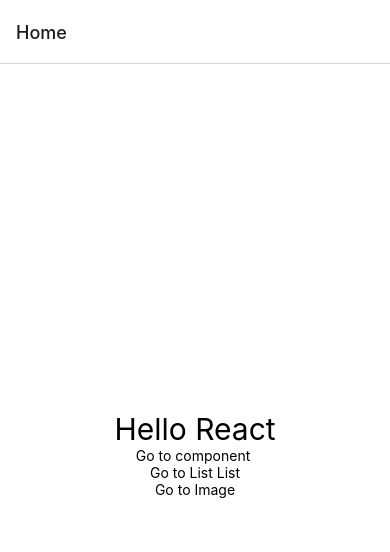
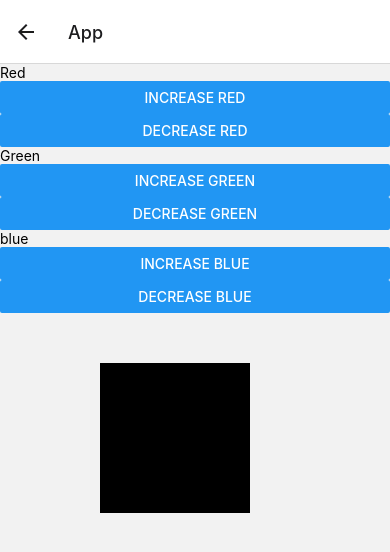
Before and after one commit to anirbanbarman/Learn-React-Native, a React Native app: screen /Square in a window 390 px wide. Shown: the top 552 px of the page. Built offline with nearby package versions, Linux system fonts and the light colour scheme.

Commit message:
with out reducer

```diff
--- a/App.js
+++ b/App.js
@@ -7,6 +7,9 @@
 import ComponentScreen from './src/screens/ComponentScreen';
 import ListScreen from './src/screens/ListScreen';
 import ImageScreen from './src/screens/ImageScreen';
+import CounterScreen from './src/screens/CounterScreen';
+import ColorScreen from './src/screens/ColorScreen';
+import SquareScreen from './src/screens/SquareScreen';
 
 
 const Stack = createNativeStackNavigator();
@@ -14,11 +17,16 @@
   return (
 
     <NavigationContainer >
-    <Stack.Navigator initialRouteName="Home">
+    <Stack.Navigator initialRouteName="Home" screenOptions={{title:"App"}} >
       <Stack.Screen name="Home"  style={styles.container} component={HomeScreen} />
       <Stack.Screen name="Component"  style={styles.container} component={ComponentScreen} />
       <Stack.Screen name="List"  style={styles.container} component={ListScreen} />
       <Stack.Screen name="Image"  style={styles.container} component={ImageScreen} />
+      <Stack.Screen name="Counter"  style={styles.container} component={CounterScreen} />
+      <Stack.Screen name="Color"  style={styles.container} component={ColorScreen}/>
+      <Stack.Screen name="Square"  style={styles.container} component={SquareScreen}/>
+
+
 
 
 
--- /dev/null
+++ b/src/components/ColorCounter.js
@@ -0,0 +1,22 @@
+
+import React from 'react';
+import { StyleSheet, Text, View,Image,Button } from 'react-native';
+
+export default function ColorCounter({color,onIncrease,onDecrease}) {
+  return (
+
+    <View >
+
+
+      <Text>{color}</Text>
+      <Button onPress={()=>onIncrease()} title={`Increase ${color}`}/>
+      <Button onPress={()=>onDecrease()} title={`Decrease ${color}`}/>
+
+
+    </View>
+  );
+}
+
+const styles = StyleSheet.create({
+
+});
--- /dev/null
+++ b/src/screens/ColorScreen.js
@@ -0,0 +1,38 @@
+
+import React, { useState } from 'react';
+import { StyleSheet, Text, View,Image, Button,FlatList } from 'react-native';
+
+export default function ColorScreen() {
+    const [colors,setColors]=useState([])
+
+  return (
+
+    <View >
+
+
+      <Button title="Add Color" onPress={()=>{
+          setColors([...colors,randomRGB()])
+      }}/>
+      <View style={{height:100,width:100,backgroundColor:randomRGB()}}/>
+      <FlatList
+        data={colors}
+        renderItem={({item})=>{
+            return  <View style={{height:100,width:100,backgroundColor:item}}/>
+        }}
+        keyExtractor={item => item}
+      />
+
+    </View>
+  );
+}
+const randomRGB=()=>{
+    const red=Math.floor(Math.random()*255);
+    const green=Math.floor(Math.random()*255);
+    const blue=Math.floor(Math.random()*255);
+
+return `rgb(${red},${green},${blue})`;
+}
+
+const styles = StyleSheet.create({
+
+});
--- /dev/null
+++ b/src/screens/CounterScreen.js
@@ -0,0 +1,30 @@
+
+import React, { useState } from 'react';
+import { StyleSheet, Text, View,Image, Button } from 'react-native';
+
+export default function CounterScreen() {
+    const [counter,setCounter]=useState(0)
+  return (
+
+
+    <View >
+        <Button title="Increase" onPress={()=>{
+            setCounter((prev)=>prev+1)
+        }}/>
+        <Button title="Decrease"
+         onPress={()=>{
+            setCounter((prev)=>prev-1)
+        }}
+        />
+
+
+      <Text>Counter:{counter}</Text>
+
+
+    </View>
+  );
+}
+
+const styles = StyleSheet.create({
+
+});
--- a/src/screens/HomeScreen.js
+++ b/src/screens/HomeScreen.js
@@ -20,6 +20,20 @@
 
          <Text>Go to Image</Text>
       </TouchableOpacity>
+      <TouchableOpacity onPress={()=>navigation.navigate('Counter', { name: 'Jane' })}>
+
+         <Text>Go to Counter Demo</Text>
+      </TouchableOpacity>
+
+      <TouchableOpacity onPress={()=>navigation.navigate('Color', { name: 'Jane' })}>
+
+         <Text>Go to Color</Text>
+      </TouchableOpacity>
+      <TouchableOpacity onPress={()=>navigation.navigate('Square', { name: 'Jane' })}>
+
+<Text>Go to Square Screen</Text>
+</TouchableOpacity>
+
 
 
     </View>
--- /dev/null
+++ b/src/screens/SquareScreen.js
@@ -0,0 +1,32 @@
+
+import React, { useState } from 'react';
+import { StyleSheet, Text, View, Image } from 'react-native';
+import ColorCounter from '../components/ColorCounter';
+const COLOR_INCREMENT=15;
+
+export default function SquareScreen() {
+  const [red, setRed] = useState(0);
+  const [green, setGreen] = useState(0);
+  const [blue, setBlue] = useState(0);
+  console.log(`rgb(${red},${green},${blue})`)
+
+
+  return (
+
+    <View >
+
+      <ColorCounter onIncrease={()=>{red>-1 && red<255 && setRed(red+COLOR_INCREMENT)}} onDecrease={()=>{red>0 && red<256 && setRed(red-COLOR_INCREMENT)}} color="Red" />
+      <ColorCounter  onIncrease={()=>{green>-1 && green<255 && setGreen(green+COLOR_INCREMENT)}} onDecrease={()=>{green>0 && green<256 && setGreen(green-COLOR_INCREMENT)}} color="Green" />
+      <ColorCounter  onIncrease={()=>{blue>-1 && blue<255 && setBlue(blue+COLOR_INCREMENT)}} onDecrease={()=>{blue>0 && blue<256 && setBlue(blue-COLOR_INCREMENT)}} color="blue" />
+      <View>
+      <View style={{marginTop:50,marginLeft:100, height:150,width:150,backgroundColor:`rgb(${red},${green},${blue})`}}/>
+      </View>
+
+
+    </View>
+  );
+}
+
+const styles = StyleSheet.create({
+
+});
```
